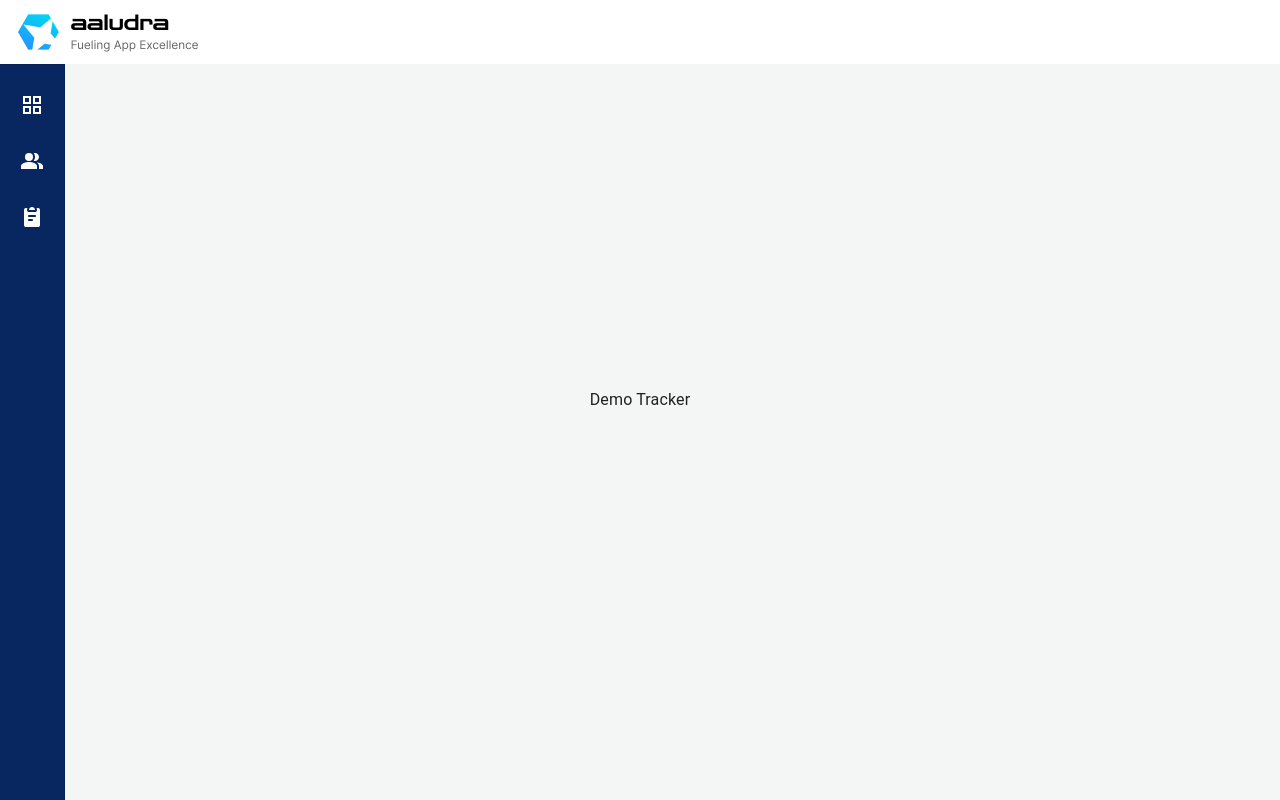
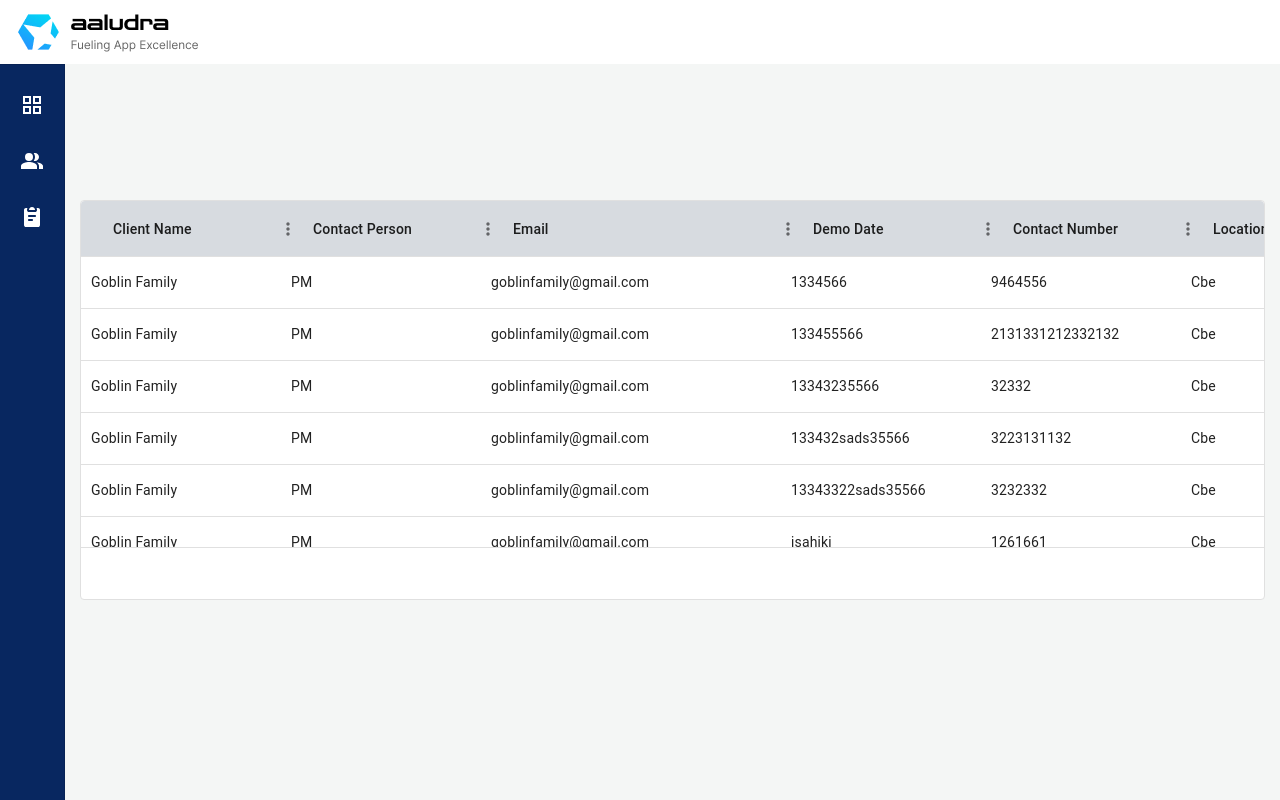
Before and after one commit to SanjeevKavara/Client-Demo-Tracker, a React (Vite) app in the folder cd-Tracker/: page /demo in a window 1280 px wide. Built offline with nearby package versions, Linux system fonts and the light colour scheme.

Commit message:
seventhFront

```diff
--- a/cd-Tracker/package.json
+++ b/cd-Tracker/package.json
@@ -10,6 +10,7 @@
     "preview": "vite preview"
   },
   "dependencies": {
+    "@mui/x-data-grid": "^6.19.3",
     "react": "^18.2.0",
     "react-axios": "^2.0.6",
     "react-dom": "^18.2.0",
--- a/cd-Tracker/src/App.jsx
+++ b/cd-Tracker/src/App.jsx
@@ -5,6 +5,7 @@ import { Route, Routes, useLocation } from 'react-router-dom'
 import Demotracker from './Components/DemoTracker/DemoTracker'
 import MiniDrawer from './Components/Navbar/Navbar'
 import CallTracker from './Components/CallTracker/CallTracker'
+import Dashboard from './Components/Dashboard/Dashboard'
 
 function App() {
   const [count, setCount] = useState(0)
@@ -21,6 +22,7 @@ function App() {
         <Route path='/login' element={<Login />} />
         <Route path='/demo' element={<Demotracker />} />
         <Route path='/call' element={<CallTracker />} />
+        <Route path='/dashboard' element={<Dashboard />} />
 
       </Routes>
     </>
--- a/cd-Tracker/src/Components/CallTracker/CallTracker.css
+++ b/cd-Tracker/src/Components/CallTracker/CallTracker.css
@@ -1,5 +1,5 @@
 .container1{
-    background-color: rgb(178, 177, 177);
+    background-color: red;
     width: 100%;
     height: 100vh;
 
--- /dev/null
+++ b/cd-Tracker/src/Components/Dashboard/Dashboard.css
@@ -0,0 +1,5 @@
+.cont1{
+    background-color: aqua;
+    width: 100%;
+    height: 100vh;
+}
--- /dev/null
+++ b/cd-Tracker/src/Components/Dashboard/Dashboard.jsx
@@ -0,0 +1,10 @@
+import React from 'react'
+import './Dashboard.css'
+
+function Dashboard() {
+  return (
+    <div className='cont1'>Dashboard</div>
+  )
+}
+
+export default Dashboard
--- a/cd-Tracker/src/Components/DemoTracker/DemoTracker.jsx
+++ b/cd-Tracker/src/Components/DemoTracker/DemoTracker.jsx
@@ -1,12 +1,14 @@
 import React from 'react'
 import { Link } from 'react-router-dom'
 import './DemoTracker.css'
+import CustomizedMenus from './DropDown'
+import DataTable from '../Table/Table'
 
 function DemoTracker() {
   return (
     <>
     <div className='container'>
-    Demo Tracker
+    <DataTable />
     </div>
     </>
   )
--- /dev/null
+++ b/cd-Tracker/src/Components/DemoTracker/DropDown.jsx
@@ -0,0 +1,107 @@
+import * as React from 'react';
+import { styled, alpha } from '@mui/material/styles';
+import Button from '@mui/material/Button';
+import Menu from '@mui/material/Menu';
+import MenuItem from '@mui/material/MenuItem';
+import EditIcon from '@mui/icons-material/Edit';
+import Divider from '@mui/material/Divider';
+import ArchiveIcon from '@mui/icons-material/Archive';
+import FileCopyIcon from '@mui/icons-material/FileCopy';
+import MoreHorizIcon from '@mui/icons-material/MoreHoriz';
+import KeyboardArrowDownIcon from '@mui/icons-material/KeyboardArrowDown';
+
+const StyledMenu = styled((props) => (
+  <Menu
+    elevation={0}
+    anchorOrigin={{
+      vertical: 'bottom',
+      horizontal: 'right',
+    }}
+    transformOrigin={{
+      vertical: 'top',
+      horizontal: 'right',
+    }}
+    {...props}
+  />
+))(({ theme }) => ({
+  '& .MuiPaper-root': {
+    borderRadius: 6,
+    marginTop: theme.spacing(1),
+    minWidth: 180,
+    color:
+      theme.palette.mode === 'light' ? 'rgb(55, 65, 81)' : theme.palette.grey[300],
+    boxShadow:
+      'rgb(255, 255, 255) 0px 0px 0px 0px, rgba(0, 0, 0, 0.05) 0px 0px 0px 1px, rgba(0, 0, 0, 0.1) 0px 10px 15px -3px, rgba(0, 0, 0, 0.05) 0px 4px 6px -2px',
+    '& .MuiMenu-list': {
+      padding: '4px 0',
+    },
+    '& .MuiMenuItem-root': {
+      '& .MuiSvgIcon-root': {
+        fontSize: 18,
+        color: theme.palette.text.secondary,
+        marginRight: theme.spacing(1.5),
+      },
+      '&:active': {
+        backgroundColor: alpha(
+          theme.palette.primary.main,
+          theme.palette.action.selectedOpacity,
+        ),
+      },
+    },
+  },
+}));
+
+export default function CustomizedMenus() {
+  const [anchorEl, setAnchorEl] = React.useState(null);
+  const open = Boolean(anchorEl);
+  const handleClick = (event) => {
+    setAnchorEl(event.currentTarget);
+  };
+  const handleClose = () => {
+    setAnchorEl(null);
+  };
+
+  return (
+    <div>
+      <Button
+        id="demo-customized-button"
+        aria-controls={open ? 'demo-customized-menu' : undefined}
+        aria-haspopup="true"
+        aria-expanded={open ? 'true' : undefined}
+        variant="contained"
+        disableElevation
+        onClick={handleClick}
+        endIcon={<KeyboardArrowDownIcon />}
+      >
+        Options
+      </Button>
+      <StyledMenu
+        id="demo-customized-menu"
+        MenuListProps={{
+          'aria-labelledby': 'demo-customized-button',
+        }}
+        anchorEl={anchorEl}
+        open={open}
+        onClose={handleClose}
+      >
+        <MenuItem onClick={handleClose} disableRipple>
+          <EditIcon />
+          Edit
+        </MenuItem>
+        <MenuItem onClick={handleClose} disableRipple>
+          <FileCopyIcon />
+          Duplicate
+        </MenuItem>
+        <Divider sx={{ my: 0.5 }} />
+        <MenuItem onClick={handleClose} disableRipple>
+          <ArchiveIcon />
+          Archive
+        </MenuItem>
+        <MenuItem onClick={handleClose} disableRipple>
+          <MoreHorizIcon />
+          More
+        </MenuItem>
+      </StyledMenu>
+    </div>
+  );
+}
--- a/cd-Tracker/src/Components/Navbar/Navbar.jsx
+++ b/cd-Tracker/src/Components/Navbar/Navbar.jsx
@@ -109,6 +109,10 @@ export default function MiniDrawer() {
     navigate('/demo')
   }
 
+  const DashPage = ()=>{
+    navigate('/dashboard')
+  }
+
 
   const handleDrawerOpen = () => {
     setOpen(true);
@@ -167,7 +171,7 @@ export default function MiniDrawer() {
                     color: 'white'
                   }}
                 >
-                  {index === 0 ? <GridViewIcon /> : index === 1 ? <PeopleAltIcon onClick={DemoPage} /> : <Frame onClick={CallPage}  />}
+                  {index === 0 ? <GridViewIcon onClick = {DashPage} /> : index === 1 ? <PeopleAltIcon onClick={DemoPage} /> : <Frame onClick={CallPage}  />}
                 </ListItemIcon>
                 <ListItemText primary={text} sx={{ opacity: open ? 1 : 0 }} />
               </ListItemButton>
--- /dev/null
+++ b/cd-Tracker/src/Components/Table/Table.css
@@ -0,0 +1,28 @@
+.MuiDataGrid-root{
+
+        margin-left: 80px;
+        margin-right: 15px;
+        background-color: #fff;
+
+    }
+
+
+   .MuiDataGrid-columnHeadersInner{
+    padding-left: 22px;
+    background-color: #D7DBE0;
+
+   }
+
+   .MuiDataGrid-columnSeparator{
+    .MuiSvgIcon-root{
+        display: none;
+
+    }
+   }
+
+
+
+   .MuiTablePagination-root
+   {
+    display: none;
+   }
--- /dev/null
+++ b/cd-Tracker/src/Components/Table/Table.jsx
@@ -0,0 +1,40 @@
+import * as React from 'react';
+import { DataGrid } from '@mui/x-data-grid';
+import './Table.css'
+
+const columns = [
+    { field: 'ClientName', headerName: 'Client Name', width: 200 },
+    { field: 'ContactPerson', headerName: 'Contact Person', width: 200 },
+    { field: 'Email', headerName: 'Email', width: 300 },
+    { field: 'DemoDate', headerName: 'Demo Date', width: 200 },
+    { field: 'ContactNumber', headerName: 'Contact Number', width: 200 },
+    { field: 'Location', headerName: 'Location', width: 150 },
+
+    { field: 'MeetingType', headerName: 'Meeting Type', width: 230 },
+
+
+];
+
+
+const rows = [
+    { id: 1, ClientName: 'Goblin Family', ContactPerson: 'PM',ContactNumber : "9464556", Email: 'goblinfamily@gmail.com',DemoDate: "1334566", Location: 'Cbe',  MeetingType:'Virtual', key: "1" },
+    { id: 2, ClientName: 'Goblin Family', ContactPerson: 'PM',ContactNumber: "2131331212332132", Email: 'goblinfamily@gmail.com', DemoDate: "133455566", Location: 'Cbe',  MeetingType:'F2F', key: "2" },
+    { id: 3, ClientName: 'Goblin Family', ContactPerson: 'PM',ContactNumber: "32332", Email: 'goblinfamily@gmail.com',DemoDate: "13343235566", Location: 'Cbe',  MeetingType:'F3F', key: "3" },
+    { id: 4, ClientName: 'Goblin Family', ContactPerson: 'PM',ContactNumber: "3223131132", Email: 'goblinfamily@gmail.com',DemoDate: "133432sads35566", Location: 'Cbe',  MeetingType:'F4F', key: "4" },
+    { id: 5, ClientName: 'Goblin Family', ContactPerson: 'PM',ContactNumber: "3232332", Email: 'goblinfamily@gmail.com',DemoDate: "13343322sads35566", Location: 'Cbe',  MeetingType:'M&M', key: "5" },
+    { id: 6, ClientName: 'Goblin Family', ContactPerson: 'PM',ContactNumber: "1261661", Email: 'goblinfamily@gmail.com',DemoDate: "jsahjkj", Location: 'Cbe',  MeetingType:'F5F', key: "6" },
+    { id: 7, ClientName: 'Goblin Family', ContactPerson: 'PM',ContactNumber: "3133212132", Email: 'goblinfamily@gmail.com',DemoDate: "jsahsssjkj",  Location: 'Cbe',  MeetingType:'F6F', key: "7" },
+
+];
+
+export default function DataTable() {
+    return (
+        <div style={{ height: 400, width: '100%' }}>
+            <DataGrid
+                rows={rows}
+                columns={columns}
+                getRowId={(row)=> row.id}
+            />
+        </div>
+    );
+}
```
Also changed, not shown: 1 other file (tests, documents, lock files or other folders).
